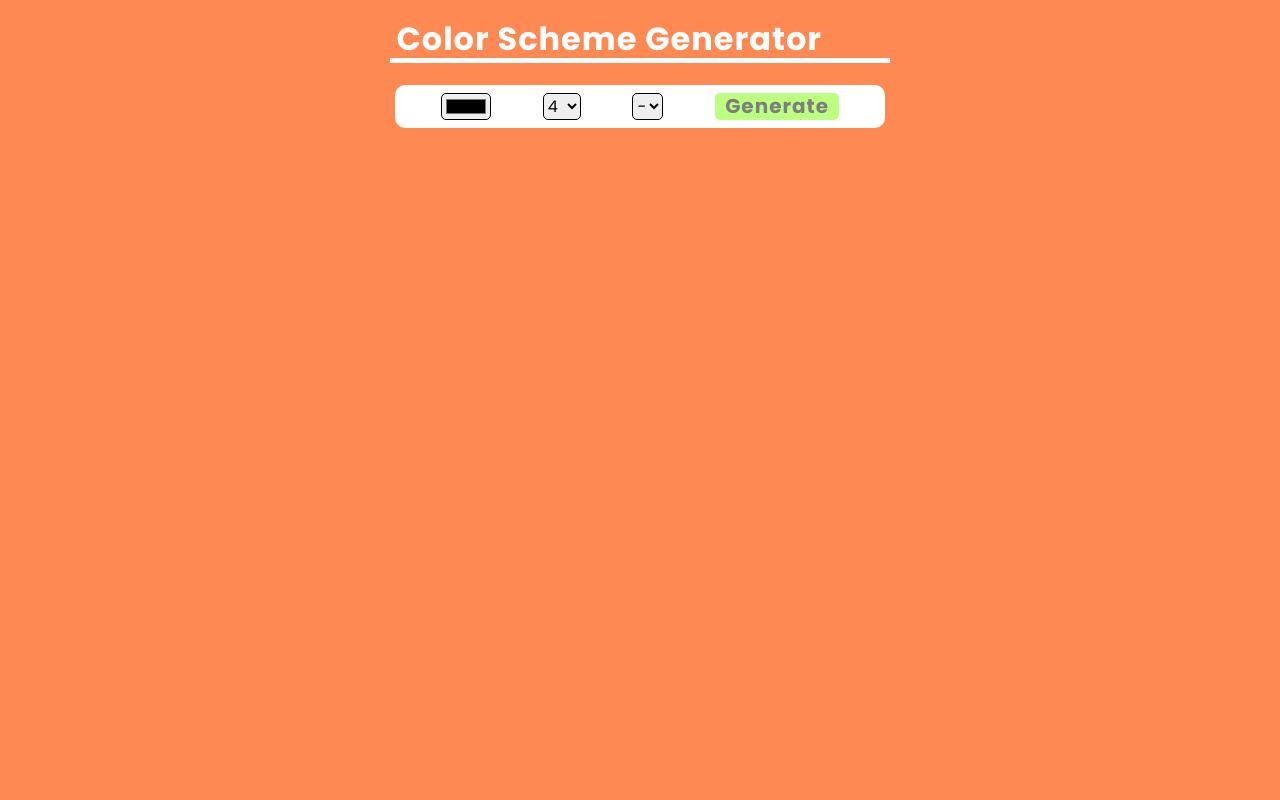
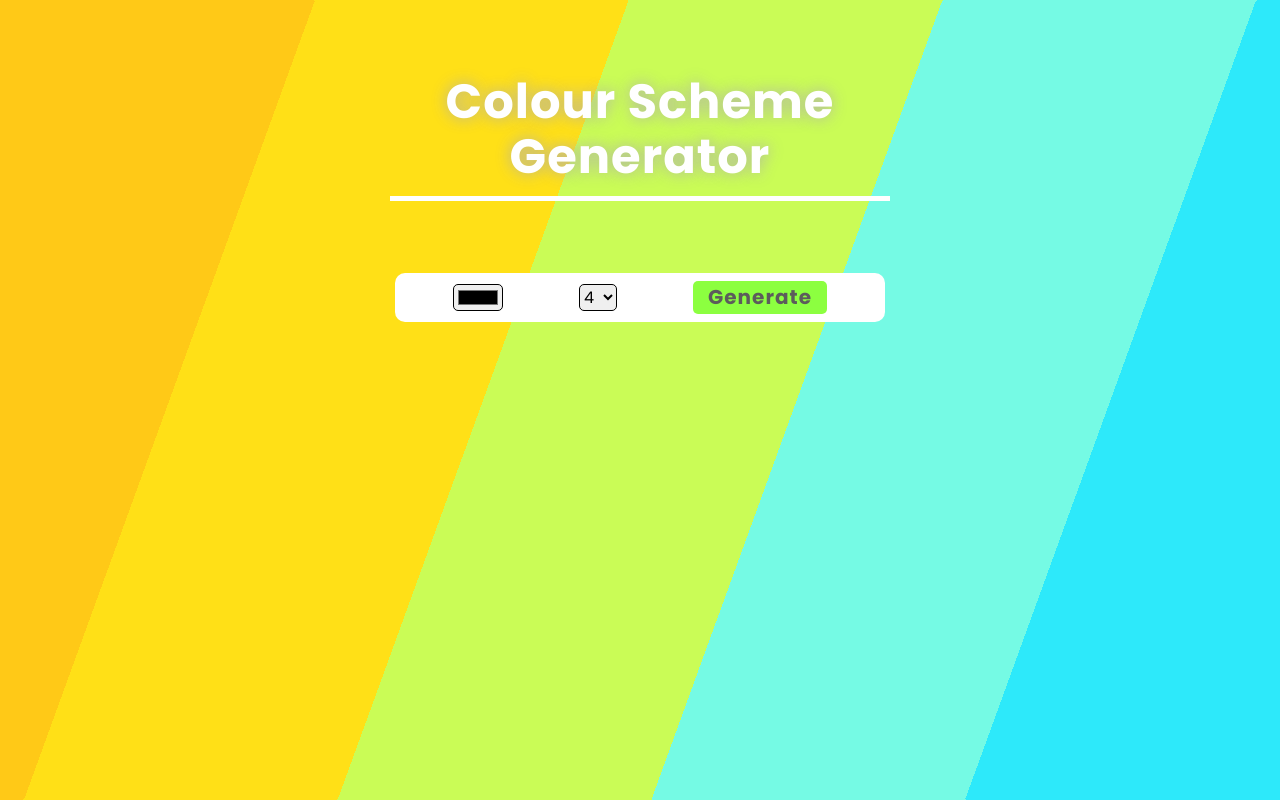
Before and after one commit to Super-Toast/colour-scheme-generator, a plain HTML site: page index.html in a window 1280 px wide. Drawn offline with nearby package versions, Linux system fonts and the light colour scheme.

Commit message:
UI improvements
Added accessibility options to the inputs and changed the overall style/colours of the app

```diff
--- a/index.css
+++ b/index.css
@@ -1,7 +1,8 @@
 html, body {
     margin: 0;
-    padding: 0;
-    background: #ff8952;
+    padding: 1px;
+    background: rgb(253,187,45);
+    background: linear-gradient(110deg, #ffc917 20%, #ffe017 20% 40%, #cafc56 40% 60%, #75fae4 60% 80%, #2de9fa 80%);
     font-family: 'Poppins', sans-serif;
     letter-spacing: 1px;
 }
@@ -40,14 +41,6 @@ html, body {
     transition: transform .2s;
 }
 
-/* #colors-generated > div:hover,
-#colors-generated > div:focus {
-    border: solid black 2px;
-    border-radius: 3px;
-    box-sizing: border-box;
-    transform: scale(1.05);
-} */
-
 #page-container {
     width: 90%;
     max-width: 500px;
@@ -55,9 +48,14 @@ html, body {
 }
 
 h1 {
-    color: white;
-    border-bottom: solid white 5px;
-    padding-left: .2em;
+    color: #fff;
+    text-shadow: 0px 0px 15px rgba(175,175,175,0.9);
+    border-bottom: solid #fff 5px;
+    text-align: center;
+    font-family: 'Poppins', sans-serif;
+    font-size: 3em;
+    margin: 1.5em 0;
+    padding-bottom: .25em;
 }
 
 #controls-container {
@@ -66,6 +64,7 @@ h1 {
     border-radius: 10px;
     display: flex;
     justify-content: space-around;
+    align-items: center;
     width: 90%;
     margin: 0 auto;
 }
@@ -73,13 +72,29 @@ h1 {
 #btn-generate {
     border: none;
     border-radius: 5px;
-    background: #bdff80;
-    color: #7E7E7E;
+    background: #8cff40;
+    color: #5c5c5c;
     font-size: 1.25rem;
-    padding: .1em .5em;
+    padding: .25em .75em;
     font-weight: bold;
     font-family: 'Poppins', sans-serif;
     letter-spacing: 1px;
+    cursor: pointer;
+    transition: 200ms;
+}
+
+#btn-generate:focus,
+#color-selector:focus,
+#colors-number:focus,
+#color-mode-selector:focus {
+    outline: solid #33aef5 3px;
+}
+
+#btn-generate:hover,
+#btn-generate:focus {
+    background-color: #5ce600;
+    color: #2e2e2e;
+    scale: 1.15;
 }
 
 #color-selector,
@@ -87,4 +102,9 @@ h1 {
 #color-mode-selector {
     border: solid black 1px;
     border-radius: 5px;
+    cursor: pointer;
 }
+
+#color-mode-selector {
+    display: none;
+}
--- a/index.html
+++ b/index.html
@@ -6,7 +6,7 @@
     </head>
     <body>
         <div id="page-container">
-            <h1>Color Scheme Generator</h1>
+            <h1>Colour Scheme Generator</h1>
             <div id="controls-container">
                 <input id="color-selector" type="color">
                 <select id="colors-number">
--- a/index.js
+++ b/index.js
@@ -46,6 +46,7 @@ function generateColors() {
             btnGenerate.style.display = "none"
             firstTime = false
         }
+        colorModeSelector.style.display = "block"
     })
 }
 
```
